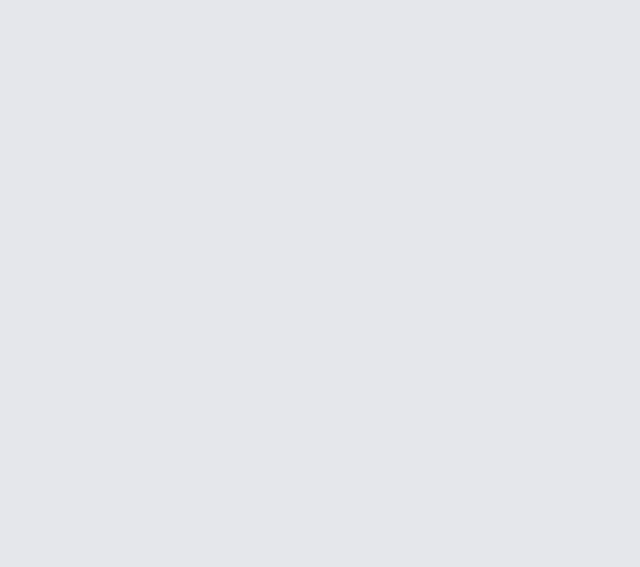
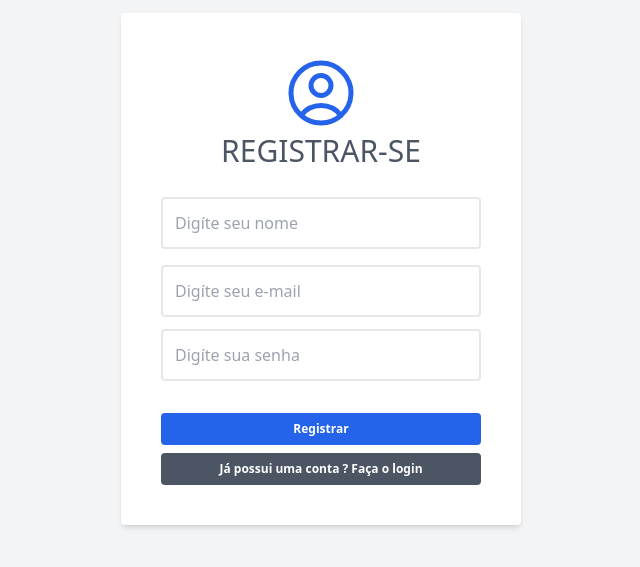
Before and after one commit to rafPH1998/acl-frontend, a Vue app: page /registrar in a window 1280 px wide. Before the commit this address had no page. Shown: the part 131-698 px from the top of the page, without its empty margins (319-959 px from the left). Built offline with nearby package versions, Linux system fonts and the light colour scheme.

Commit message:
FIX: implementing register new user form

```diff
--- a/src/router/index.js
+++ b/src/router/index.js
@@ -2,6 +2,7 @@ import { createRouter, createWebHistory } from 'vue-router'
 import IndexView from '../views/IndexView.vue'
 import DashboardView from '../views/DashboardView.vue'
 import LoginView from '../views/auth/LoginView.vue'
+import RegisterView from '../views/auth/RegisterView.vue'
 import ListView from '../views/users/ListView.vue'
 import EditView from '../views/users/EditView.vue'
 import CreateView from '../views/permissioes/CreateView.vue'
@@ -24,6 +25,11 @@ const routes = [
       path: '/login',
       name: 'login',
       component: LoginView
+    },
+    {
+      path: '/registrar',
+      name: 'register',
+      component: RegisterView
     },
     {
       path: '/usuarios',
--- a/src/views/auth/LoginView.vue
+++ b/src/views/auth/LoginView.vue
@@ -7,27 +7,46 @@
                 <path stroke-linecap="round" stroke-linejoin="round" d="M17.982 18.725A7.488 7.488 0 0 0 12 15.75a7.488 7.488 0 0 0-5.982 2.975m11.963 0a9 9 0 1 0-11.963 0m11.963 0A8.966 8.966 0 0 1 12 21a8.966 8.966 0 0 1-5.982-2.275M15 9.75a3 3 0 1 1-6 0 3 3 0 0 1 6 0Z" />
             </svg>
             <p class="mb-5 text-3xl uppercase text-gray-600">Login</p>
+
+            <div>
               <input
                   type="email"
                   name="email"
                   v-model="form.email"
-                class="mb-5 p-3 w-80 focus:border-blue-700 rounded border-2 outline-none"
+                  :class="{'border border-rose-500': errors.email, 'border-2': !errors.email}"
+                  class="mb-1 p-3 w-80 focus:border-blue-700 rounded outline-none"
                   placeholder="Email"
               >
+              <p class="text-red-600 text-xs" v-if="errors.email">{{errors.email[0]}}</p>
+            </div>
+
+            <div class="mt-2">
               <input
                   type="password"
                   name="password"
                   v-model="form.password"
-                class="mb-5 p-3 w-80 focus:border-blue-700 rounded border-2 outline-none"
+                  :class="{'border border-rose-500': errors.password, 'border-2': !errors.password}"
+                  class="mb-2 p-3 w-80 focus:border-blue-700 rounded outline-none"
                   placeholder="Senha"
               >
+              <p class="text-red-600 text-xs" v-if="errors.password">{{errors.password[0]}}</p>
+            </div>
+
             <button
                 :disabled="processing"
-                class="bg-blue-600 hover:bg-blue-900 text-white font-bold p-2 rounded w-80" id="login" type="submit">
+                class="text-xs bg-blue-600 hover:bg-blue-900 text-white font-bold p-2 rounded w-80 mt-6" id="login" type="submit">
                 <span v-if="processing">Logando...</span>
                 <span v-else>Logar</span>
             </button>
-       <!--      <button class="bg-gray-600 mt-2 hover:bg-gray-900 text-white font-bold p-2 rounded w-80" id="login" type="submit"><span>Registrar-se</span></button> -->
+            <router-link
+              :to="{ name: 'register'}"
+              class="bg-gray-600 mt-2
+              hover:bg-gray-900 text-white
+              font-bold p-2 rounded w-80
+              flex justify-center text-xs"
+              >
+              Registrar-se
+            </router-link>
         </form>
     </div>
 </template>
@@ -37,6 +56,7 @@ import axios from 'axios'
 import { ref } from 'vue'
 import { useRouter } from 'vue-router'
 import { useStore } from 'vuex'
+import { toast } from 'vue3-toastify';
 
 const router = useRouter()
 const store = useStore()
@@ -46,6 +66,7 @@ const form = ref({
     password: ''
 })
 
+const errors = ref('')
 const processing = ref(false)
 
 const auth = async () => {
@@ -64,8 +85,20 @@ const auth = async () => {
           await getUserAuth()
         }
 
+        if (response.data.error) {
+          toast.error(response.data.error, {
+            theme: 'colored',
+            autoClose: 2000,
+            position: 'bottom-right'
+          });
+
+          form.value.email = ''
+          form.value.password = ''
+          errors.value = ''
+        }
+
     } catch (error) {
-        console.error(error)
+      errors.value = error.response.data.errors
     } finally {
         processing.value = false
     }
--- /dev/null
+++ b/src/views/auth/RegisterView.vue
@@ -0,0 +1,119 @@
+<template>
+  <div class="w-screen h-screen flex justify-center items-center bg-gray-100 text-black font-light">
+      <form
+          @submit.prevent="registerUser()" method="POST"
+          class="p-10 bg-white rounded flex justify-center items-center flex-col shadow-md">
+          <svg xmlns="http://www.w3.org/2000/svg" fill="none" viewBox="0 0 24 24" stroke-width="1.5" stroke="currentColor" class="w-20 h-20 stroke-blue-600">
+              <path stroke-linecap="round" stroke-linejoin="round" d="M17.982 18.725A7.488 7.488 0 0 0 12 15.75a7.488 7.488 0 0 0-5.982 2.975m11.963 0a9 9 0 1 0-11.963 0m11.963 0A8.966 8.966 0 0 1 12 21a8.966 8.966 0 0 1-5.982-2.275M15 9.75a3 3 0 1 1-6 0 3 3 0 0 1 6 0Z" />
+          </svg>
+          <p class="mb-5 text-3xl uppercase text-gray-600">Registrar-se</p>
+
+          <div class="mt-2">
+            <input
+                type="text"
+                name="name"
+                v-model="form.name"
+                :class="{'border border-rose-500': errors.name, 'border-2': !errors.name}"
+                class="mb-2 p-3 w-80 focus:border-blue-700 rounded outline-none"
+                placeholder="Digíte seu nome"
+            >
+            <p class="text-red-600 text-xs" v-if="errors.name">{{errors.name[0]}}</p>
+          </div>
+
+          <div class="mt-2">
+            <input
+                type="email"
+                name="email"
+                v-model="form.email"
+                :class="{'border border-rose-500': errors.email, 'border-2': !errors.email}"
+                class="mb-1 p-3 w-80 focus:border-blue-700 rounded outline-none"
+                placeholder="Digíte seu e-mail"
+            >
+            <p class="text-red-600 text-xs" v-if="errors.email">{{errors.email[0]}}</p>
+          </div>
+
+          <div class="mt-2">
+            <input
+                type="password"
+                name="password"
+                v-model="form.password"
+                :class="{'border border-rose-500': errors.password, 'border-2': !errors.password}"
+                class="mb-2 p-3 w-80 focus:border-blue-700 rounded outline-none"
+                placeholder="Digíte sua senha"
+            >
+            <p class="text-red-600 text-xs" v-if="errors.password">{{errors.password[0]}}</p>
+          </div>
+
+          <button
+              :disabled="processing"
+              class="text-xs bg-blue-600 hover:bg-blue-900 text-white font-bold p-2 rounded w-80 mt-6" id="login" type="submit">
+              <span v-if="processing">Registrando...</span>
+              <span v-else>Registrar</span>
+          </button>
+          <router-link :to="{ name: 'login'}"
+            class="bg-gray-600 mt-2
+            hover:bg-gray-900 text-white
+            font-bold p-2 flex justify-center
+            rounded w-80 text-xs"
+            id="login"
+            type="submit">
+            Já possui uma conta ? Faça o login
+          </router-link>
+      </form>
+  </div>
+</template>
+
+<script setup>
+import axios from 'axios'
+import { ref } from 'vue'
+import { useRouter } from 'vue-router'
+import { useStore } from 'vuex'
+
+const router = useRouter()
+const store = useStore()
+
+const form = ref({
+  name: '',
+  email: '',
+  password: ''
+})
+
+const errors = ref('')
+const processing = ref(false)
+
+const registerUser = async () => {
+  processing.value = true
+
+  try {
+      const response = await axios.post('http://localhost:8899/register', {
+          email: form.value.email,
+          password: form.value.password,
+          name: form.value.name,
+      })
+
+      if (response.status === 201) {
+        store.dispatch('setToken', response.data.token)
+        router.push({ name: 'dashboard' })
+        await getUserAuth()
+      }
+
+  } catch (error) {
+    errors.value = error.response.data.errors
+  } finally {
+      processing.value = false
+  }
+}
+
+const getUserAuth = async () => {
+  try {
+      const response = await axios.get('http://localhost:8899/me', {
+          headers: {
+              Authorization: `Bearer ${store.state.token}`
+          }
+      });
+      store.dispatch('setUser', response.data.data)
+  } catch (error) {
+      console.error(error)
+  }
+}
+</script>
--- a/src/views/users/EditView.vue
+++ b/src/views/users/EditView.vue
@@ -46,7 +46,9 @@
 
         <div v-for="(descriptions, groupName) in groupedPermissions" :key="groupName">
           <h2 class="mt-4">{{ groupName }}</h2>
-          <div class="p-2 border text-xs shadow border rounded bg-gray-100 flex items-center">
+          <div class="p-2 border text-xs shadow border rounded bg-gray-100">
+            <div class="flex justify-between">
+              <div class="flex">
                 <p v-for="{ id, description } in descriptions" :key="id" class="text-gray-500">
                   <label class="flex items-center">
                     <input class="ml-2 accent-blue-700/25 w-4 h-4 cursor-pointer" type="checkbox"
@@ -54,6 +56,11 @@
                     {{ description }}
                   </label>
                 </p>
+              </div>
+              <svg xmlns="http://www.w3.org/2000/svg" fill="none" viewBox="0 0 24 24" stroke-width="1.5" stroke="currentColor" class="w-4 h-4 stroke-red-600">
+              <path stroke-linecap="round" stroke-linejoin="round" d="m14.74 9-.346 9m-4.788 0L9.26 9m9.968-3.21c.342.052.682.107 1.022.166m-1.022-.165L18.16 19.673a2.25 2.25 0 0 1-2.244 2.077H8.084a2.25 2.25 0 0 1-2.244-2.077L4.772 5.79m14.456 0a48.108 48.108 0 0 0-3.478-.397m-12 .562c.34-.059.68-.114 1.022-.165m0 0a48.11 48.11 0 0 1 3.478-.397m7.5 0v-.916c0-1.18-.91-2.164-2.09-2.201a51.964 51.964 0 0 0-3.32 0c-1.18.037-2.09 1.022-2.09 2.201v.916m7.5 0a48.667 48.667 0 0 0-7.5 0" />
+            </svg>
+            </div>
           </div>
         </div>
 
```
Also changed, not shown: src/icons/DeleteView.vue (added, +18 -0 lines). Lines whose indentation alone changed are shown as unchanged.
